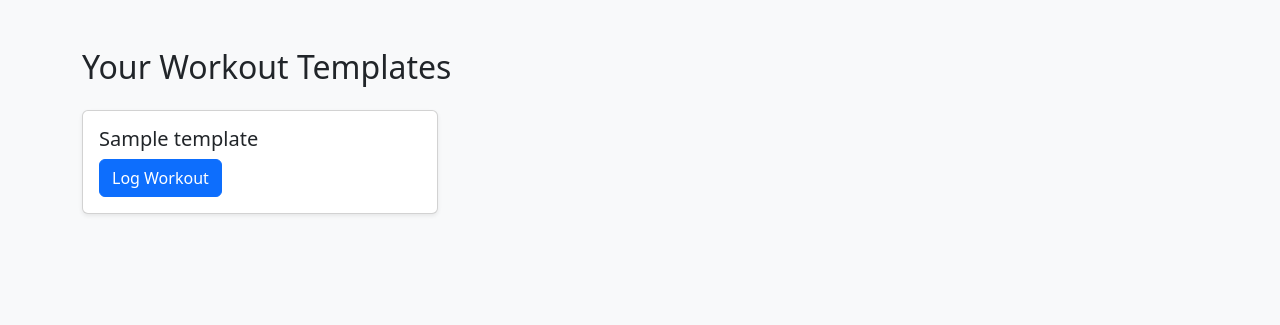
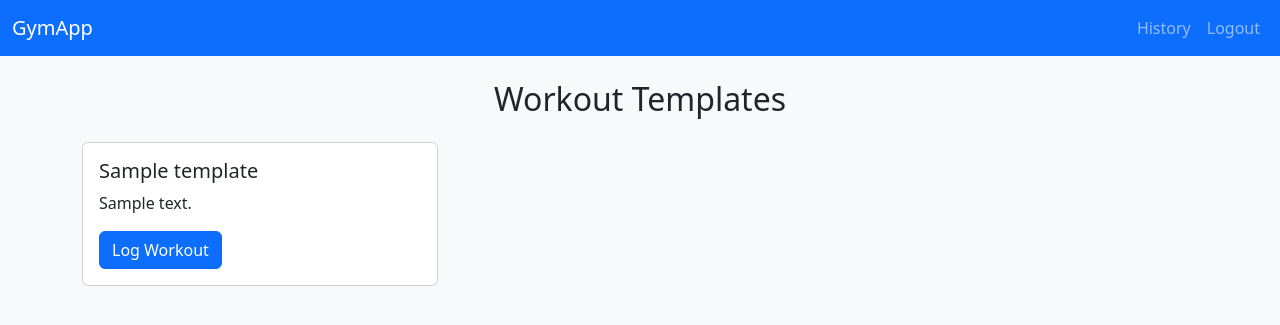
Before and after one commit to CNeiheisel/gymApp, a Django app: template workouts/templates/workouts/templates.html in a window 1280 px wide. Shown: the top 325 px of the page. Run offline with Django 5.2, Linux system fonts and the light colour scheme; the template is opened without the code that fills it: most values are stand-ins (such as "Sample title", 1, 10 or a date in 2020).

Commit message:
Update templates.html

```diff
--- a/workouts/templates/workouts/templates.html
+++ b/workouts/templates/workouts/templates.html
@@ -2,28 +2,39 @@
 <html lang="en">
 <head>
     <meta charset="UTF-8">
-    <title>Templates - GymApp</title>
+    <title>Workout Templates - GymApp</title>
     <link href="https://cdn.jsdelivr.net/npm/bootstrap@5.3.3/dist/css/bootstrap.min.css" rel="stylesheet">
 </head>
 <body class="bg-light">
-    <div class="container py-5">
-        <h2 class="mb-4">Your Workout Templates</h2>
+<nav class="navbar navbar-expand-lg navbar-dark bg-primary mb-4">
+    <div class="container-fluid">
+        <a class="navbar-brand" href="{% url 'home' %}">GymApp</a>
+        <div class="collapse navbar-collapse">
+            <ul class="navbar-nav ms-auto">
+                <li class="nav-item"><a class="nav-link" href="{% url 'history' %}">History</a></li>
+                <li class="nav-item"><a class="nav-link" href="{% url 'logout' %}">Logout</a></li>
+            </ul>
+        </div>
+    </div>
+</nav>
+
+<div class="container">
+    <h2 class="mb-4 text-center">Workout Templates</h2>
     <div class="row">
         {% for template in templates %}
-            <div class="col-md-4">
-                <div class="card mb-3 shadow-sm">
+        <div class="col-md-4 mb-3">
+            <div class="card">
                 <div class="card-body">
                     <h5 class="card-title">{{ template.name }}</h5>
+                    <p class="card-text">{{ template.description }}</p>
                     <a href="{% url 'log_workout' template.id %}" class="btn btn-primary">Log Workout</a>
                 </div>
             </div>
         </div>
         {% empty %}
-            <p>No templates found. Create one in the admin panel.</p>
+        <p class="text-center">No templates found.</p>
         {% endfor %}
     </div>
 </div>
-
-    <script src="https://cdn.jsdelivr.net/npm/bootstrap@5.3.3/dist/js/bootstrap.bundle.min.js"></script>
 </body>
 </html>
```
Lines whose indentation alone changed are shown as unchanged.
